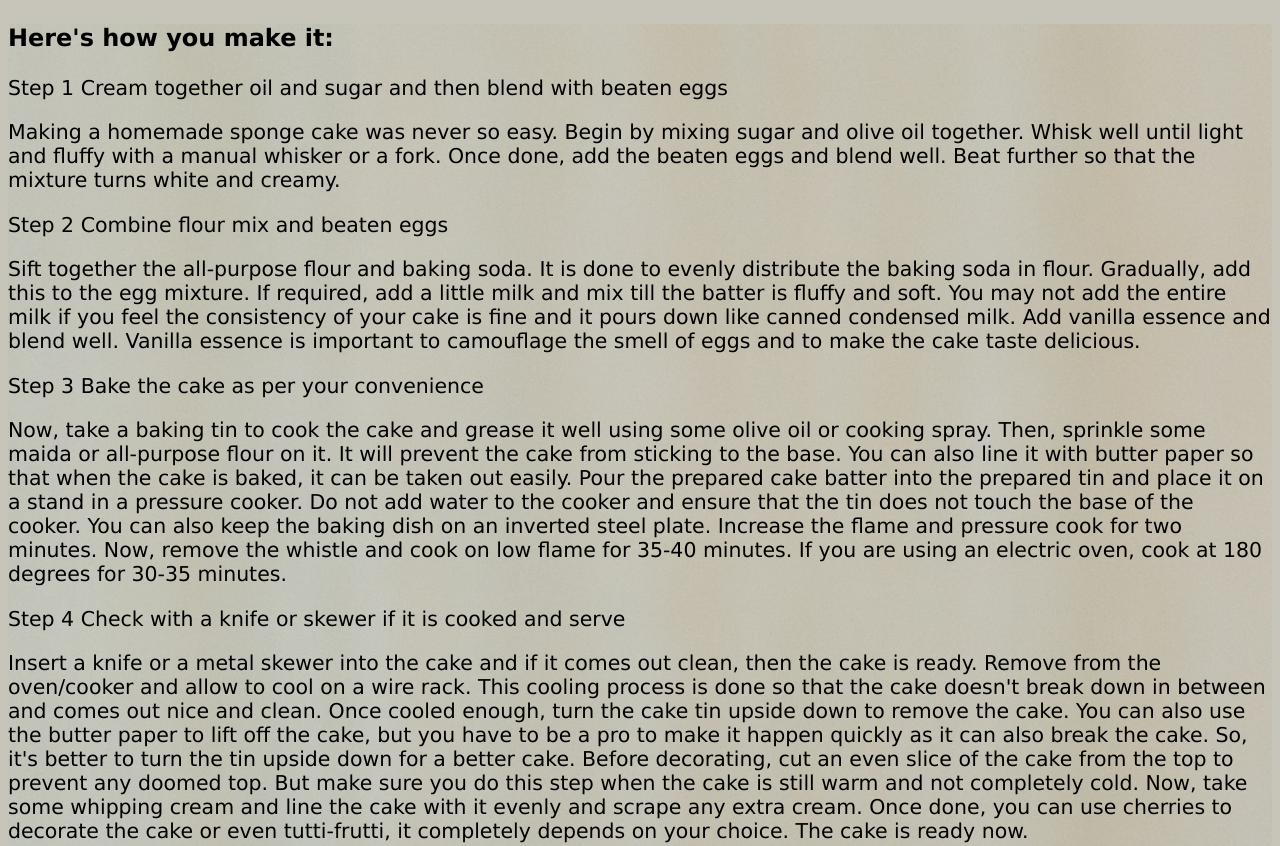
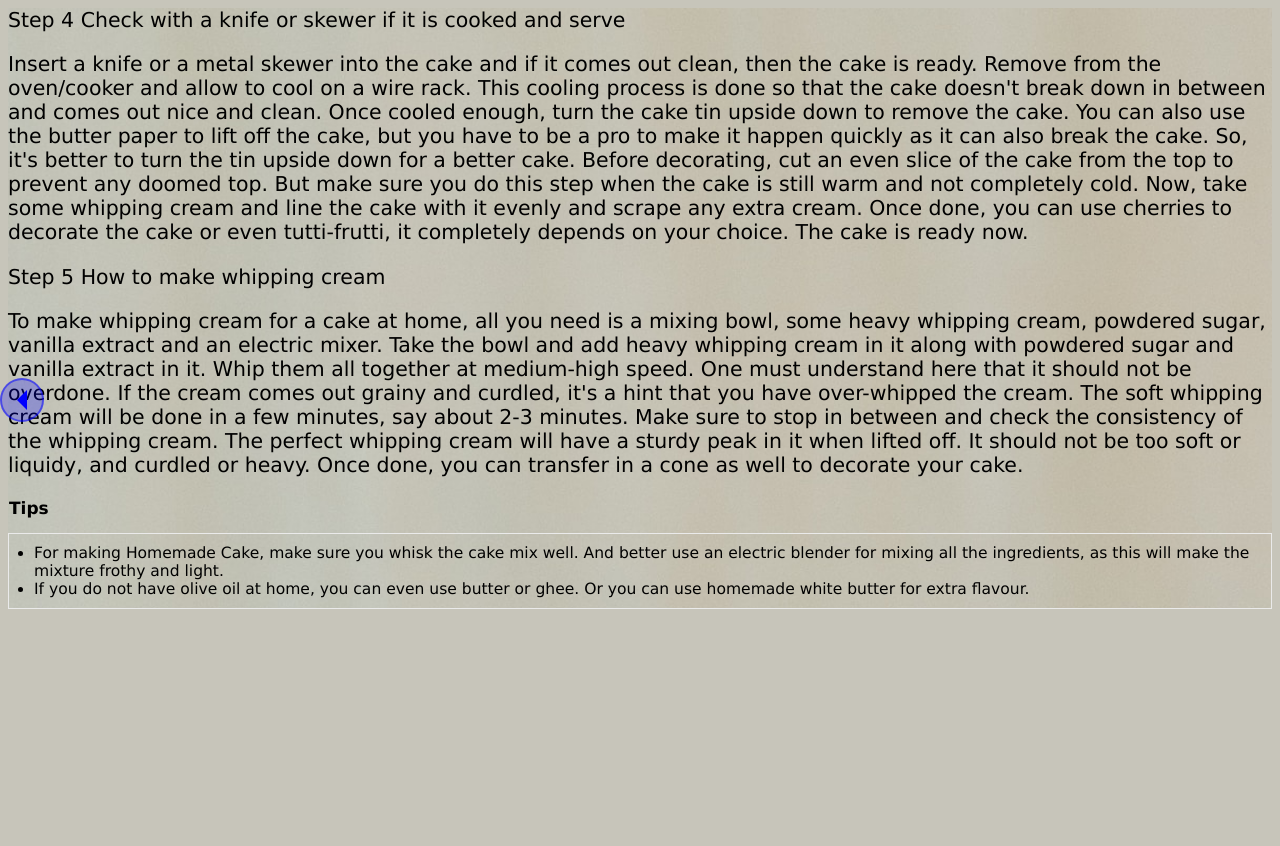
Before and after one commit to ShinigamiKing562/food-blog, a plain HTML site: page second-page.html in a window 1280 px wide. Shown: the top 846 px of the page. After the commit the page ends 800 px from the top, so only its background shows below. Drawn offline with Linux system fonts and the light colour scheme.

Commit message:
added another webpage

```diff
--- a/main.html
+++ b/second-page.html
@@ -6,13 +6,6 @@
 </head>
 <body>
     <main>
-        <h3>Here's how you make it:</h3>
-        <h4>Step 1 Cream together oil and sugar and then blend with beaten eggs</h4>
-        <p>Making a homemade sponge cake was never so easy. Begin by mixing sugar and olive oil together. Whisk well until light and fluffy with a manual whisker or a fork. Once done, add the beaten eggs and blend well. Beat further so that the mixture turns white and creamy.</p>
-        <h4>Step 2 Combine flour mix and beaten eggs</h4>
-        <p>Sift together the all-purpose flour and baking soda. It is done to evenly distribute the baking soda in flour. Gradually, add this to the egg mixture. If required, add a little milk and mix till the batter is fluffy and soft. You may not add the entire milk if you feel the consistency of your cake is fine and it pours down like canned condensed milk. Add vanilla essence and blend well. Vanilla essence is important to camouflage the smell of eggs and to make the cake taste delicious.</p>
-        <h4>Step 3 Bake the cake as per your convenience</h4>
-        <p>Now, take a baking tin to cook the cake and grease it well using some olive oil or cooking spray. Then, sprinkle some maida or all-purpose flour on it. It will prevent the cake from sticking to the base. You can also line it with butter paper so that when the cake is baked, it can be taken out easily. Pour the prepared cake batter into the prepared tin and place it on a stand in a pressure cooker. Do not add water to the cooker and ensure that the tin does not touch the base of the cooker. You can also keep the baking dish on an inverted steel plate. Increase the flame and pressure cook for two minutes. Now, remove the whistle and cook on low flame for 35-40 minutes. If you are using an electric oven, cook at 180 degrees for 30-35 minutes.</p>
         <h4>Step 4 Check with a knife or skewer if it is cooked and serve</h4>
         <p>Insert a knife or a metal skewer into the cake and if it comes out clean, then the cake is ready. Remove from the oven/cooker and allow to cool on a wire rack. This cooling process is done so that the cake doesn't break down in between and comes out nice and clean. Once cooled enough, turn the cake tin upside down to remove the cake. You can also use the butter paper to lift off the cake, but you have to be a pro to make it happen quickly as it can also break the cake. So, it's better to turn the tin upside down for a better cake. Before decorating, cut an even slice of the cake from the top to prevent any doomed top. But make sure you do this step when the cake is still warm and not completely cold. Now, take some whipping cream and line the cake with it evenly and scrape any extra cream. Once done, you can use cherries to decorate the cake or even tutti-frutti, it completely depends on your choice. The cake is ready now.</p>
         <h4>Step 5 How to make whipping cream</h4>
@@ -23,3 +16,8 @@
             <li>If you do not have olive oil at home, you can even use butter or ghee. Or you can use homemade white butter for extra flavour. </li>
         </ul>
     </main>
+    <a href="first-page.html" class="circular-button-back">
+        <div class="arrow-head-back"></div>
+    </a>
+</body>
+</html>
--- a/style.css
+++ b/style.css
@@ -23,6 +23,10 @@ h2 {
   padding: 13.5% 13.5% 13.5% 13.5%;
 }
 
+h3{
+  margin: 26px 0px 26px 0px;
+}
+
 hr{
   width: 80%;
   border-color: #fff;
@@ -42,12 +46,17 @@ h4{
   font-weight: lighter;
 }
 
+h5{
+  margin: 1px;
+}
+
 .tipslist{
   border: 1px solid #eaeaea;
   padding: 10px 10px 10px 25px;
+  font-size: 76%;
 }
 
-.circular-button {
+.circular-button-forward {
   position: fixed;
   top: 50%;
   right: 0;
@@ -63,7 +72,7 @@ h4{
   outline: none;
 }
 
-.arrow-head {
+.arrow-head-forward {
   position: absolute;
   top: 50%;
   left: 55%;
@@ -73,6 +82,34 @@ h4{
   border-right: 10px solid transparent;
   border-top: 10px solid blue;
   transform: translate(-50%, -50%) rotate(270deg);
+}
+
+.circular-button-back {
+  position: fixed;
+  top: 50%;
+  left: 0;
+  transform: translateY(-50%);
+  width: 40px;
+  height: 40px;
+  background-color: rgba(0, 0, 255, 0.25);
+  border: 2px solid rgba(0, 0, 255, 0.5);
+  border-radius: 50%;
+  animation: neon-glow-border 1s infinite;
+  cursor: pointer;
+  padding: 0;
+  outline: none;
+}
+
+.arrow-head-back {
+  position: absolute;
+  top: 50%;
+  left: 50%;
+  width: 0;
+  height: 0;
+  border-left: 10px solid transparent;
+  border-right: 10px solid transparent;
+  border-top: 10px solid blue;
+  transform: translate(-50%, -50%) rotate(90deg);
 }
 
 @keyframes neon-glow-border {
```
Also changed, not shown: first-page.html (added, +24 -0 lines), index.html (+3 -4 lines), script.js (deleted, +0 -9 lines).
